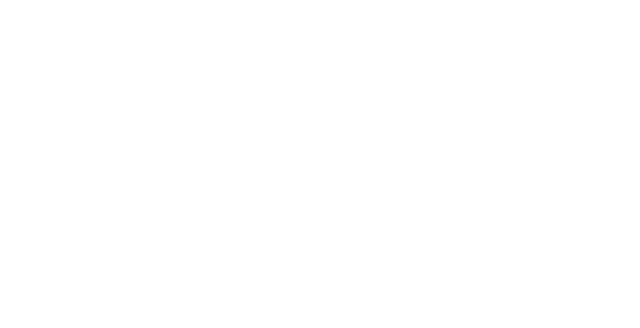
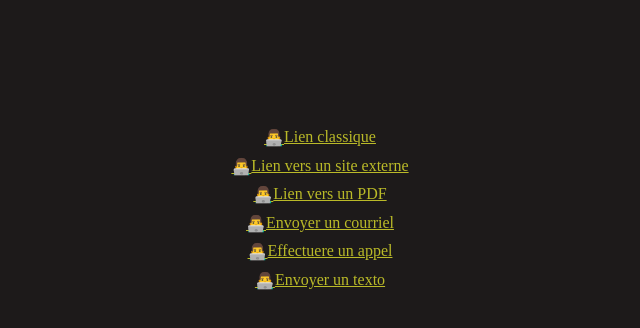
Before and after one commit to mohabrd/before_after_css, a plain HTML site: page index.html in a window 1280 px wide. Shown: the whole page, without its empty margins (320-960 px from the left). Drawn offline with Linux system fonts and the light colour scheme.

Commit message:
exo1 before after

```diff
--- a/index.html
+++ b/index.html
@@ -1,5 +1,6 @@
 <!DOCTYPE html>
 <html lang="fr">
+
 <head>
     <meta charset="UTF-8">
     <meta http-equiv="X-UA-Compatible" content="IE=edge">
@@ -7,8 +8,27 @@
     <link rel="stylesheet" href="./public/css/style.css">
     <title>exo before after css</title>
 </head>
+
 <body>
 
+    <main>
+
+        <section>
+
+            <div>
+                <a href="" class="1a">Lien classique</a>
+                <a href="">Lien vers un site externe</a>
+                <a href="">Lien vers un PDF</a>
+                <a href="">Envoyer un courriel</a>
+                <a href="">Effectuere un appel</a>
+                <a href="">Envoyer un texto</a>
+
+            </div>
+
+        </section>
+
+    </main>
 
 </body>
+
 </html>
--- a/public/css/style.css
+++ b/public/css/style.css
@@ -0,0 +1,17 @@
+body {
+    margin-top: 10%;
+    background-color:  rgb(29, 26, 26);
+
+}
+
+a {
+    display: flex;
+    color: rgb(186, 186, 40);
+    margin-bottom: .6rem;
+    justify-content: center;
+}
+
+a::before {
+        content: '👨‍💻';
+
+}
```
